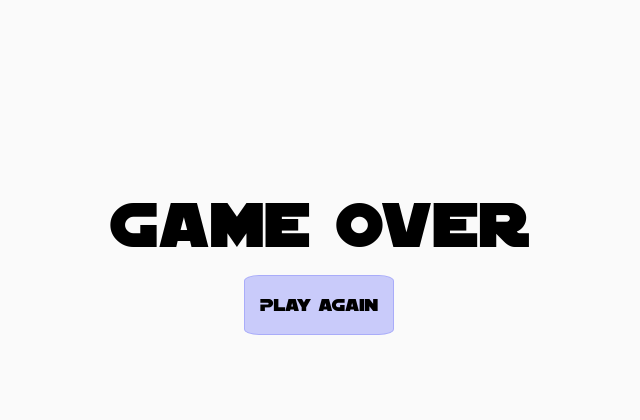
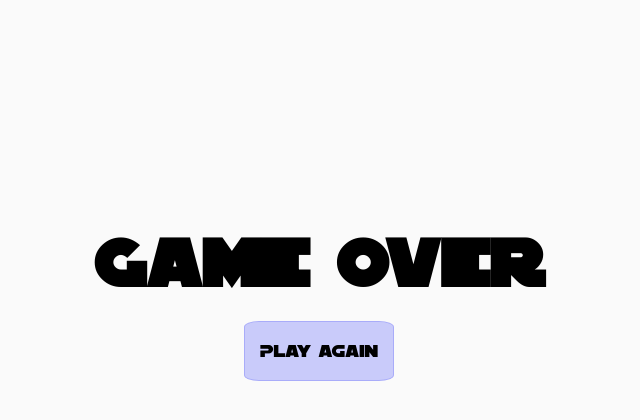
Before and after one commit to mojisilva/jogo-dino-star-wars, a plain HTML site: page index.html in a window 1280 px wide. Shown: the part 18-438 px from the top of the page, without its empty margins (321-961 px from the left). Drawn offline with Linux system fonts and the light colour scheme.

Commit message:
update README

```diff
--- a/css/style.css
+++ b/css/style.css
@@ -6,7 +6,6 @@ body{
     font-family: SFDistant-Galaxy;
     src: url(../fonts/sf_distant_galaxy/SF-Distant-Galaxy.ttf);
 }
-
 .yoda{
     width: 60px;
     height: 60px;
@@ -23,6 +22,8 @@ body{
     bottom: 0;
 }
 .game-over{
+    font-family: 'SFDistant-Galaxy';
+    font-size: 70px;
     display: block;
     flex-direction: column;
     width: 100%;
@@ -51,10 +52,7 @@ body{
     height: 50px;
     color: black;
     margin: 0 auto;
-
 }
-
-
 @keyframes slideright{
     from {
         background-position: 70000%;
@@ -63,7 +61,6 @@ body{
         background-position: 0;
     }
 }
-
 .background{
     position: absolute;
     top: 20;
--- a/script/script.js
+++ b/script/script.js
@@ -17,7 +17,6 @@ function  handleKeyUp(event){
         }
     }
 }
-
 function jump(){
     let upInterval = setInterval(() =>{
         if(position >= 150){
@@ -37,11 +36,10 @@ function jump(){
         }
     },20);
 }
-
 function createVader(){
     const vader = document.createElement('div');
     let vaderPosition = 1000;
-    let randomTime = Math.random() * 8000;
+    let randomTime = Math.random() * 9000;
     vader.classList.add('vader');
     vader.style.left = 1000 + 'px';
     background.appendChild(vader);
@@ -61,12 +59,8 @@ function createVader(){
     },20);
     setTimeout(createVader, randomTime);
 }
-
-
-
-
 function gameOver(){
-    const gameOver = document.body.innerHTML = '<div><h1 class="game-over"><img src="img/game-over.png" alt="game-over"><div><button class="btn-recomecar">Play Again</button></div></h1></div>';
+    const gameOver = document.body.innerHTML = '<div><h1 class="game-over">Game Over<div><button class="btn-recomecar">Play Again</button></div></h1></div>';
     const button = document.getElementsByClassName('btn-recomecar');
     button[0].addEventListener('click', () =>{
         location.reload();
```
Also changed, not shown: index.html (+0 -1 lines), img/game-over.png (deleted), 2 other files.
